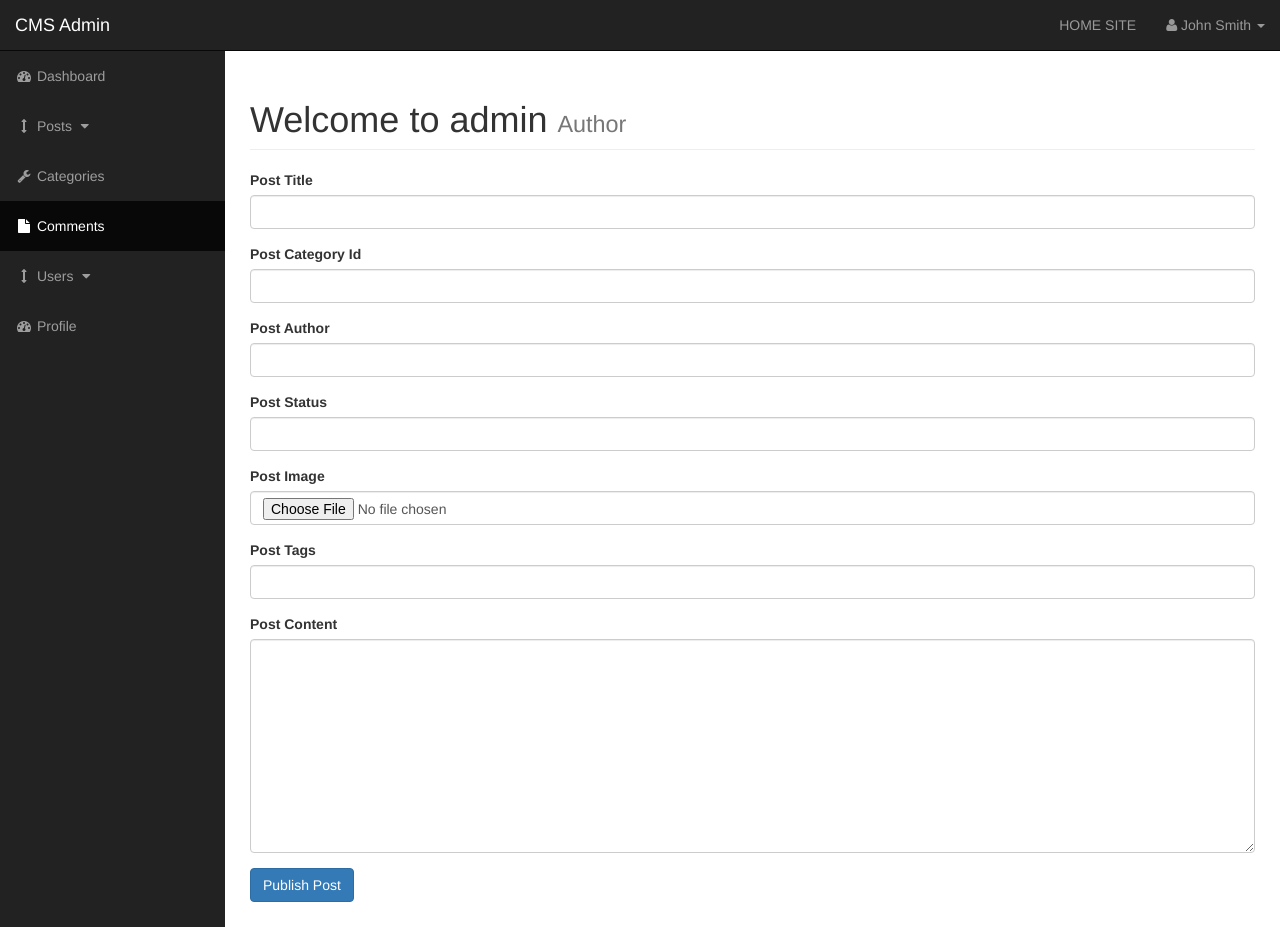
After one commit to zahraalizada/php_learn, a PHP site: page /admin/posts?source=add_post in a window 1280 px wide. The commit adds this page. Run offline with PHP 8.4, Linux system fonts and the light colour scheme.

Commit message:
sec commit

```diff
--- a/english/edwin_cms_php_proj/cms/admin/functions.php
+++ b/english/edwin_cms_php_proj/cms/admin/functions.php
@@ -1,4 +1,14 @@
 <?php
+
+function confirmQuery($result){
+
+    global $connection;
+
+    if(!$result){
+        die("QUERY FAILED " . mysqli_error($connection));
+    }
+
+}
 
 function insert_categories(){
     global $connection;
--- /dev/null
+++ b/english/edwin_cms_php_proj/cms/admin/includes/add_post.php
@@ -0,0 +1,75 @@
+<?php
+
+
+if(isset($_POST['create_post'])){
+    $post_title = $_POST['title'];
+    $post_author = $_POST['author'];
+    $post_category_id = $_POST['post_category_id'];
+    $post_status = $_POST['post_status'];
+
+    $post_image = $_FILES['image']['name'];
+    $post_image_temp = $_FILES['image']['tmp_name'];
+
+    $post_tags = $_POST['post_tags'];
+    $post_content = $_POST['post_content'];
+    $post_date = date('d-m-y');
+    $post_comment_count = 4;
+
+    move_uploaded_file($post_image_temp, "../images/$post_image");
+
+    $query = "INSERT INTO posts(post_category_id, post_title, post_author, post_date, post_image, post_content,post_tags, post_comment_count, post_status) ";
+
+    $query .= "VALUES({$post_category_id},'{$post_title}','{$post_author}', now(),'{$post_image}','{$post_content}','{$post_tags}','{$post_comment_count}','{$post_status}')";
+
+    $create_post_query = mysqli_query($connection,$query);
+
+    confirmQuery($create_post_query);
+
+}
+
+?>
+
+<form action="" method="post" enctype="multipart/form-data">
+
+    <div class="form-group">
+        <label for="title">Post Title</label>
+        <input type="text" class="form-control" name="title">
+    </div>
+
+    <div class="form-group">
+        <label for="post_category">Post Category Id</label>
+        <input type="text" class="form-control" name="post_category_id">
+    </div>
+
+    <div class="form-group">
+        <label for="title">Post Author</label>
+        <input type="text" class="form-control" name="author">
+    </div>
+
+    <div class="form-group">
+        <label for="post_status">Post Status</label>
+        <input type="text" class="form-control" name="post_status">
+    </div>
+
+    <div class="form-group">
+        <label for="post_image">Post Image</label>
+        <input type="file" class="form-control" name="image">
+    </div>
+
+    <div class="form-group">
+        <label for="post_tags">Post Tags</label>
+        <input type="text" class="form-control" name="post_tags">
+    </div>
+
+    <div class="form-group">
+        <label for="post_status">Post Content</label>
+        <textarea class="form-control" name="post_content" id="" cols="30" rows="10"></textarea>
+    </div>
+
+    <div class="form-group">
+        <input type="submit" class="btn btn-primary" name="create_post" value="Publish Post">
+    </div>
+
+
+
+</form>
--- a/english/edwin_cms_php_proj/cms/admin/includes/admin_navigation.php
+++ b/english/edwin_cms_php_proj/cms/admin/includes/admin_navigation.php
@@ -36,15 +36,15 @@
                 <a href="javascript:;" data-toggle="collapse" data-target="#posts_dropdown"><i class="fa fa-fw fa-arrows-v"></i> Posts <i class="fa fa-fw fa-caret-down"></i></a>
                 <ul id="posts_dropdown" class="collapse">
                     <li>
-                        <a href="#">View All Posts</a>
+                        <a href="./posts.php">View All Posts</a>
                     </li>
                     <li>
-                        <a href="#">Add Posts</a>
+                        <a href="posts?source=add_post">Add Posts</a>
                     </li>
                 </ul>
             </li>
             <li>
-                <a href="categories.php"><i class="fa fa-fw fa-wrench"></i> Categories</a>
+                <a href="./categories.php"><i class="fa fa-fw fa-wrench"></i> Categories</a>
             </li>
             <li class="active">
                 <a href="blank-page.html"><i class="fa fa-fw fa-file"></i> Comments </a>
--- /dev/null
+++ b/english/edwin_cms_php_proj/cms/admin/posts.php
@@ -0,0 +1,59 @@
+<?php include "includes/admin_header.php" ?>
+
+    <div id="wrapper">
+
+    <!-- Navigation -->
+    <?php include "includes/admin_navigation.php" ?>
+
+    <div id="page-wrapper">
+
+        <div class="container-fluid">
+
+            <!-- Page Heading -->
+            <div class="row">
+                <div class="col-lg-12">
+                    <h1 class="page-header">
+                        Welcome to admin
+                        <small>Author</small>
+                    </h1>
+
+                    <?php
+                        if(isset($_GET['source'])){
+                            $source = $_GET['source'];
+                        } else{
+                            $source = "";
+                        }
+
+                        switch ($source){
+                            case 'add_post':
+                                include "includes/add_post.php";
+                                break;
+
+                            case '100':
+                                echo "NICE 100 ";
+                                break;
+
+                            case '200':
+                                echo "NICE 200";
+                                break;
+
+                            default:
+                                include "includes/view_all_posts.php";
+                                break;
+                        }
+
+                    ?>
+
+
+                </div>
+            </div>
+            <!-- /.row -->
+
+        </div>
+        <!-- /.container-fluid -->
+
+    </div>
+    <!-- /#page-wrapper -->
+
+
+<?php include "includes/admin_footer.php" ?>
```
Also changed, not shown: english/edwin_cms_php_proj/cms/admin/includes/view_all_posts.php (added, +67 -0 lines), english/edwin_cms_php_proj/cms/admin/images/cms_img_placeholder.jpg (added), english/edwin_cms_php_proj/cms/admin/images/cms_img_placeholder2.jpg (added), english/edwin_cms_php_proj/cms/admin/includes/edit_post.php (added), english/edwin_cms_php_proj/cms/images/lisa.jpg (added).
